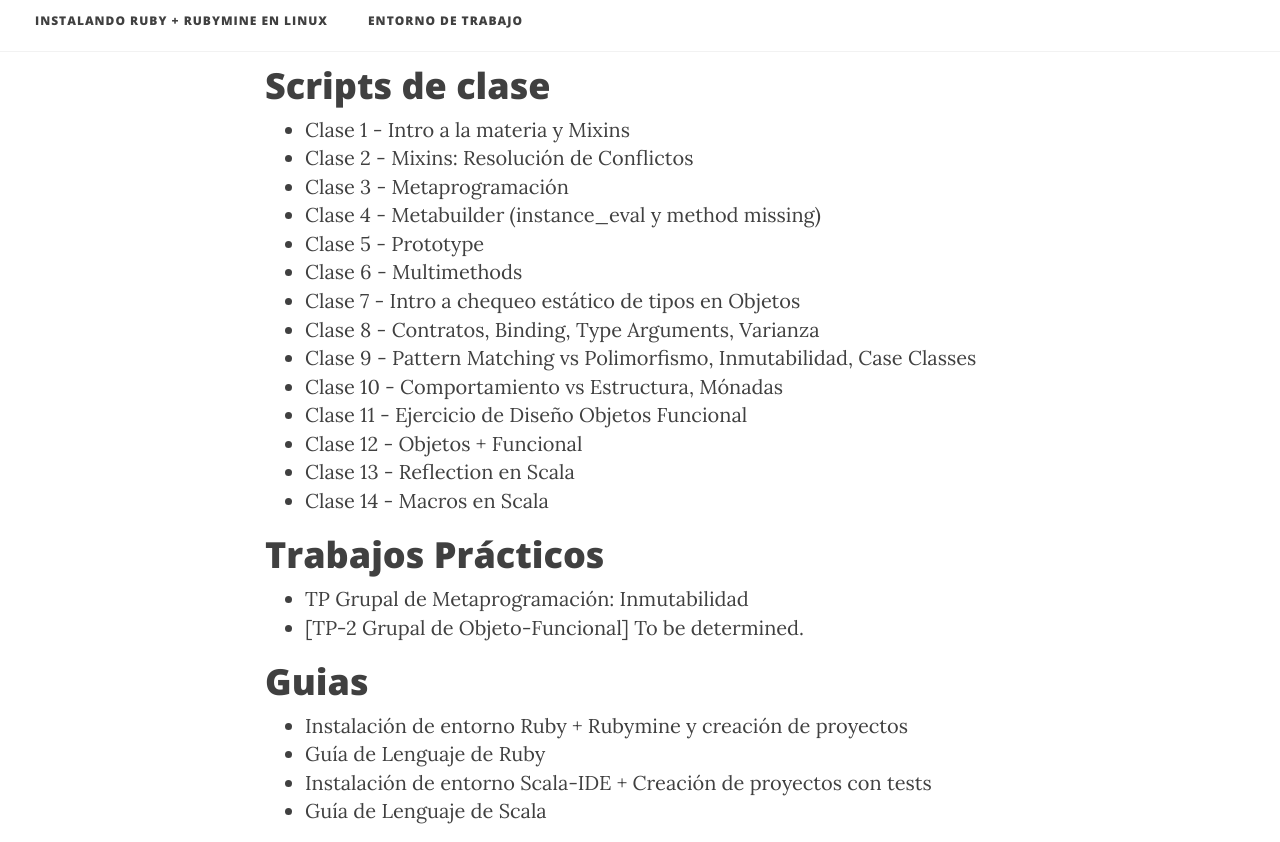
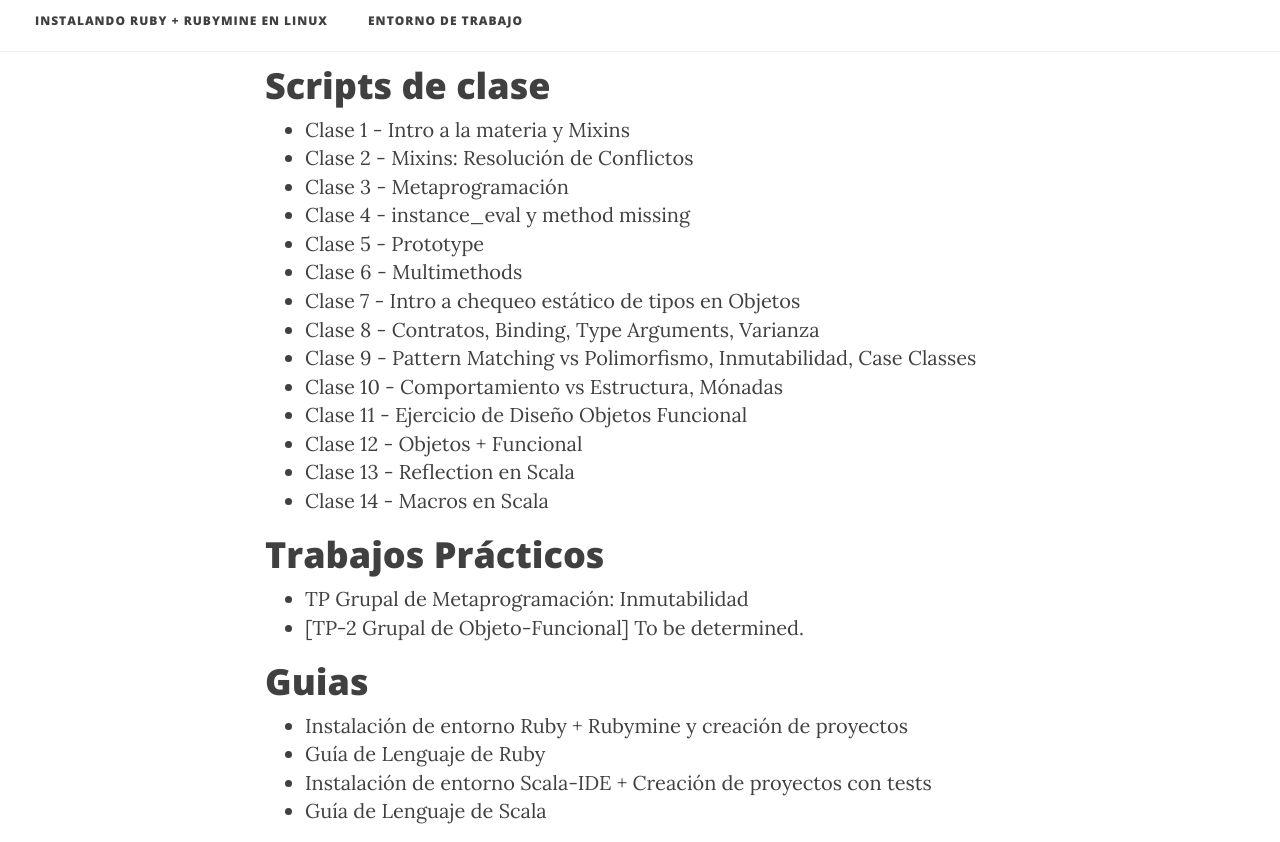
Before and after one commit to tadp-utn-frba/tadp-utn-frba.github.io, a Jekyll site: the page built from material.md, in a window 1280 px wide and 900 px high, scrolled down 368 px, cut to the strip 58-900 px from the top of the window. Built offline with Jekyll 4.4.1, drawn with Linux system fonts in a browser that asks for light colours; nearby versions of some CDN libraries.

Commit message:
Update material.md

```diff
--- a/material.md
+++ b/material.md
@@ -9,7 +9,7 @@ permalink: /material/
 * [Clase 1 - Intro a la materia y Mixins](/scripts/clase_1/)
 * [Clase 2 - Mixins: Resolución de Conflictos](/scripts/clase_2/)
 * [Clase 3 - Metaprogramación](/scripts/clase_3/)
-* [Clase 4 - Metabuilder (instance_eval y method missing)](/scripts/clase_4/)
+* [Clase 4 - instance_eval y method missing](/scripts/clase_4/)
 * [Clase 5 - Prototype](/scripts/clase_5/)
 * [Clase 6 - Multimethods](/scripts/clase_6/)
 * [Clase 7 - Intro a chequeo estático de tipos en Objetos](/scripts/clase_7/)
```
